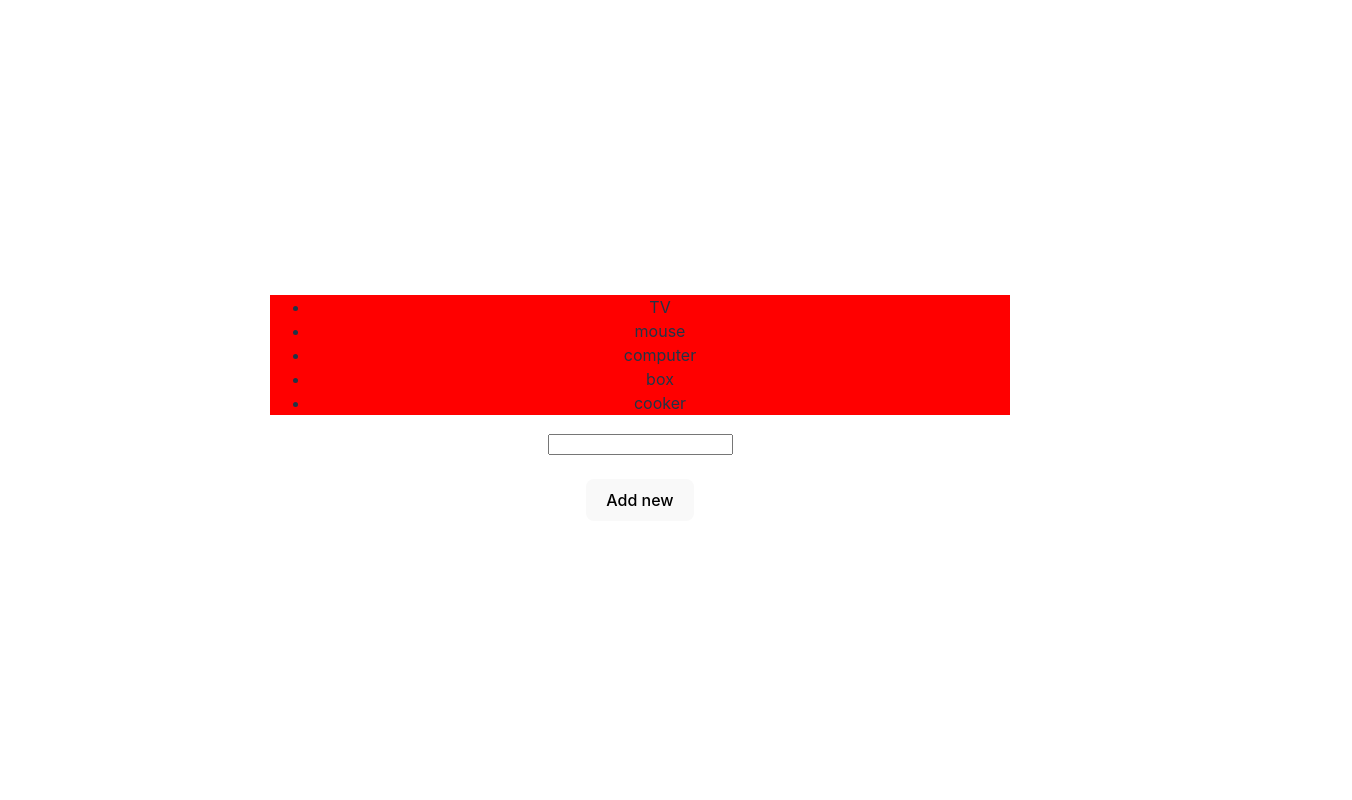
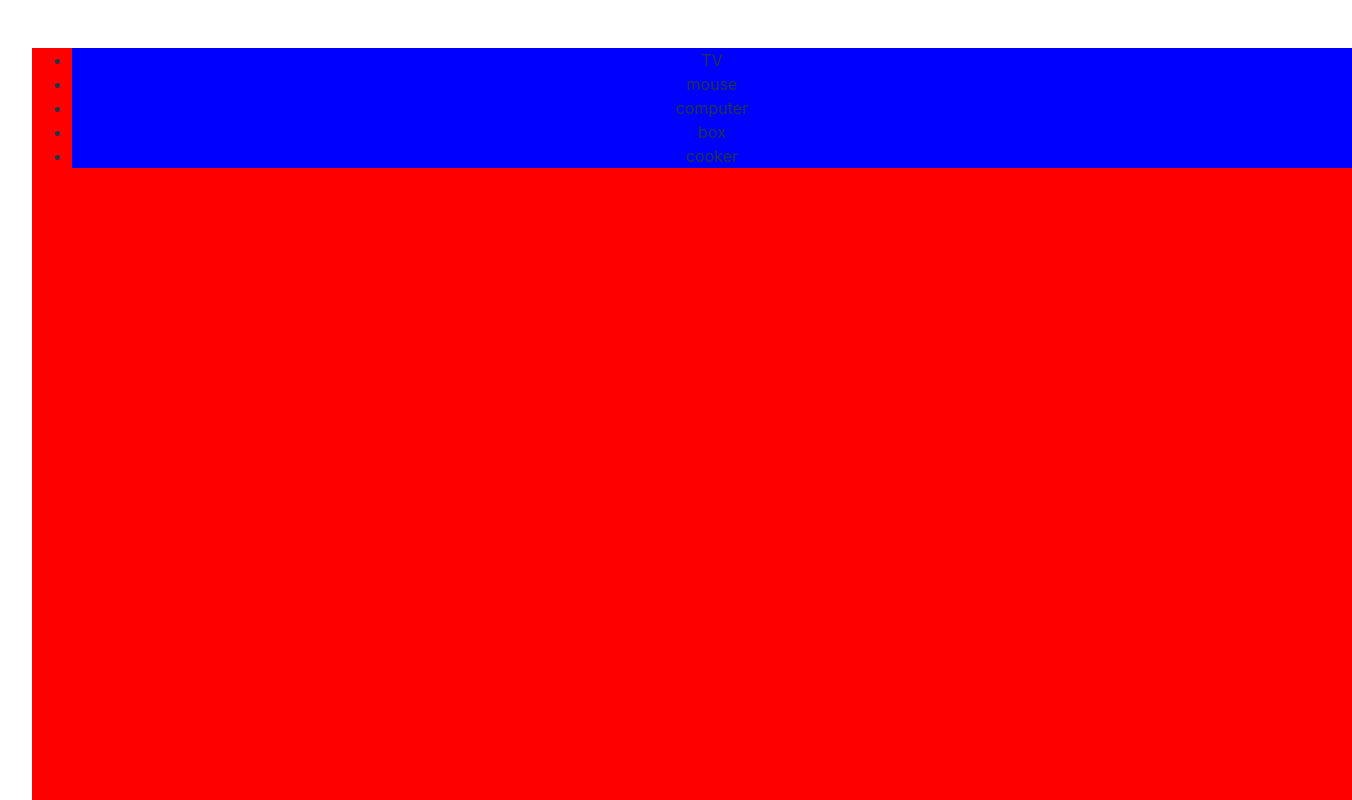
Before and after one commit to chinhdoan/Demo, a React (Vite) app: page / in a window 1280 px wide. Shown: the top 800 px of the page, 1352 px wide, since content can reach past the window. Built offline with nearby package versions, Linux system fonts and the light colour scheme.

Commit message:
add-change

```diff
--- a/src/Test.jsx
+++ b/src/Test.jsx
@@ -25,7 +25,7 @@ function Test(){
         <>
         <ul className="addFeature">
               {items.map( (it) => {
-                return(<li>{it}</li>)
+                return(<li className="change">{it}</li>)
                 })}
         </ul>
         <input type="text" id="lname" name="lname" onChange={handleChange}></input><br/><br/>
--- a/src/test.css
+++ b/src/test.css
@@ -1,5 +1,9 @@
 .addFeature{
     background-color:red;
+    height:100vh;
+    width:100vw;
+}
 
-    width:700px;
+.change{
+    background-color: blue;
 }
```
